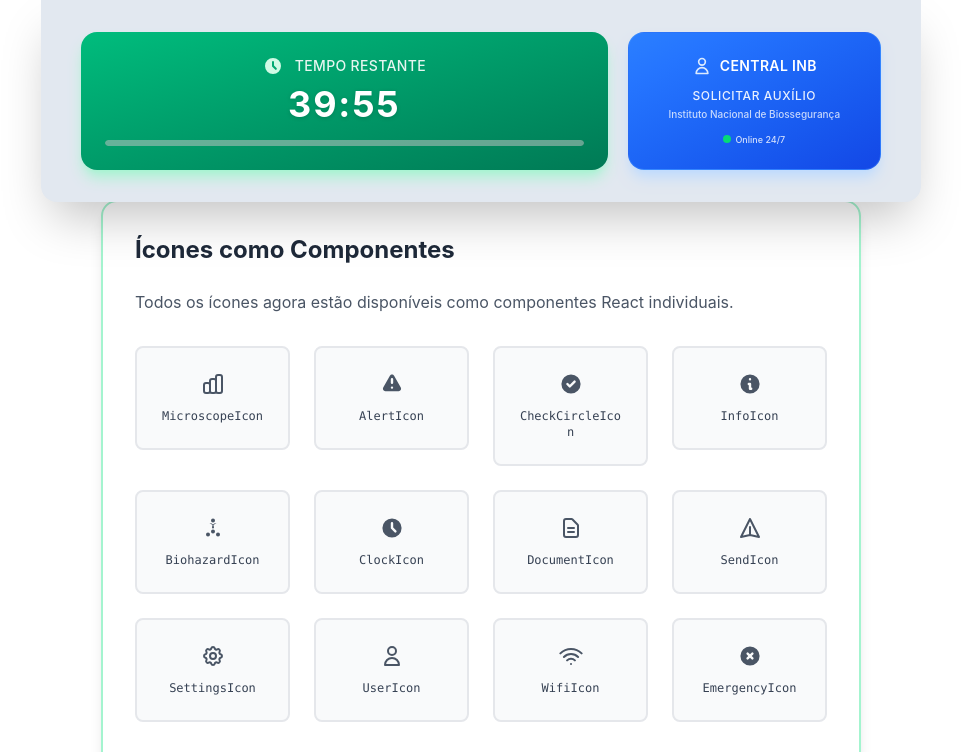
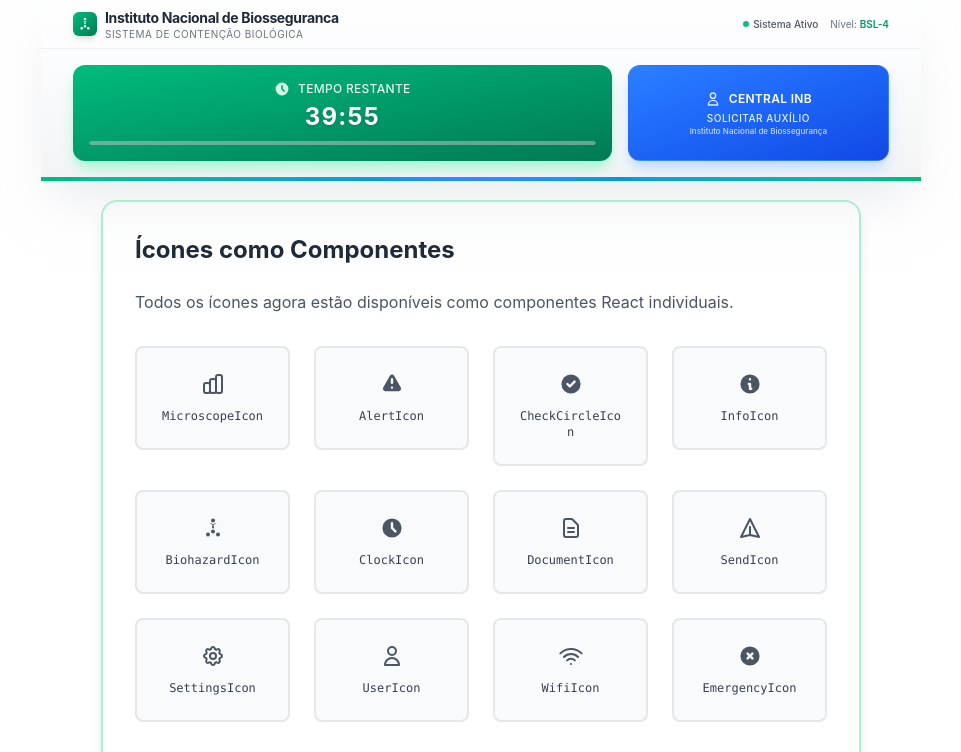
Before and after one commit to marcellolee03/lab-enigma-v2, a React (Vite) app: page /app in a window 1280 px wide. Shown: the top 752 px of the page, without its empty margins (159-1120 px from the left). Built offline with nearby package versions, Linux system fonts and the light colour scheme.

Commit message:
feat(topbar): further styling

```diff
--- a/src/components/topbar/AskHelpButton.tsx
+++ b/src/components/topbar/AskHelpButton.tsx
@@ -19,13 +19,13 @@ export default function AskHelpButton() {
 
   if (showConfirmation) {
     return (
-      <div className="bg-white rounded-2xl border-2 border-amber-300 p-4 shadow-lg">
-        <div className="text-center mb-4">
-          <div className="flex justify-center mb-2">
-            <AlertIcon className="w-6 h-6 text-amber-600" />
+      <div className="bg-white rounded-xl border-2 border-amber-300 p-3 shadow-lg">
+        <div className="text-center mb-3">
+          <div className="flex justify-center mb-1">
+            <AlertIcon className="w-5 h-5 text-amber-600" />
           </div>
-          <h3 className="font-semibold text-gray-800 text-sm">Confirmar Solicitação</h3>
-          <p className="text-xs text-gray-600 mt-1">
+          <h3 className="font-semibold text-gray-800 text-xs">Confirmar Solicitação</h3>
+          <p className="text-[10px] text-gray-600 mt-1">
             3 minutos serão deduzidos do cronômetro
           </p>
         </div>
@@ -34,11 +34,11 @@ export default function AskHelpButton() {
           <button
             onClick={handleHelpRequest}
             disabled={isRequesting}
-            className="flex-1 bg-gradient-to-r from-blue-500 to-blue-700 text-white text-xs font-medium py-2 px-3 rounded-lg hover:from-blue-600 hover:to-blue-800 transition-all duration-200 disabled:opacity-50 disabled:cursor-not-allowed"
+            className="flex-1 bg-gradient-to-r from-blue-500 to-blue-700 text-white text-[10px] font-medium py-1.5 px-2 rounded-md hover:from-blue-600 hover:to-blue-800 transition-all duration-200 disabled:opacity-50 disabled:cursor-not-allowed"
           >
             {isRequesting ? (
               <span className="flex items-center justify-center gap-1">
-                <div className="w-3 h-3 border-2 border-white border-t-transparent rounded-full animate-spin"></div>
+                <div className="w-2.5 h-2.5 border-2 border-white border-t-transparent rounded-full animate-spin"></div>
                 Conectando...
               </span>
             ) : (
@@ -48,7 +48,7 @@ export default function AskHelpButton() {
           <button
             onClick={() => setShowConfirmation(false)}
             disabled={isRequesting}
-            className="flex-1 bg-gray-300 text-gray-700 text-xs font-medium py-2 px-3 rounded-lg hover:bg-gray-400 transition-all duration-200 disabled:opacity-50"
+            className="flex-1 bg-gray-300 text-gray-700 text-[10px] font-medium py-1.5 px-2 rounded-md hover:bg-gray-400 transition-all duration-200 disabled:opacity-50"
           >
             Cancelar
           </button>
@@ -60,30 +60,25 @@ export default function AskHelpButton() {
   return (
     <button
       onClick={() => setShowConfirmation(true)}
-      className="group bg-gradient-to-br from-blue-500 to-blue-700 hover:from-blue-600 hover:to-blue-800 text-white rounded-2xl px-6 py-4 font-medium shadow-lg shadow-blue-200 hover:shadow-blue-300 transition-all duration-300 hover:scale-[1.02] active:scale-[0.98] border border-blue-400/30"
+      className="group bg-gradient-to-br from-blue-500 to-blue-700 hover:from-blue-600 hover:to-blue-800 text-white rounded-xl px-4 py-3 font-medium shadow-lg shadow-blue-200 hover:shadow-blue-300 transition-all duration-300 hover:scale-[1.02] active:scale-[0.98] border border-blue-400/30"
     >
-      <div className="flex flex-col items-center gap-2">
-        <div className="flex items-center gap-2 mb-1">
-          <UserIcon className="w-5 h-5 text-blue-100 group-hover:text-white transition-colors" />
-          <span className="text-sm font-semibold tracking-wide">
+      <div className="flex flex-col items-center gap-1">
+        <div className="flex items-center gap-2">
+          <UserIcon className="w-4 h-4 text-blue-100 group-hover:text-white transition-colors" />
+          <span className="text-xs font-semibold tracking-wide">
             CENTRAL INB
           </span>
         </div>
 
         <div className="text-center">
-          <div className="text-xs uppercase tracking-wider opacity-90 mb-1">
+          <div className="text-[10px] uppercase tracking-wider opacity-90">
             Solicitar Auxílio
           </div>
-          <div className="text-[10px] opacity-75 leading-tight">
+          <div className="text-[8px] opacity-75 leading-tight">
             Instituto Nacional de Biossegurança
           </div>
         </div>
 
-        {/* Indicador de disponibilidade */}
-        <div className="flex items-center gap-1 mt-1">
-          <div className="w-2 h-2 bg-green-400 rounded-full animate-pulse"></div>
-          <span className="text-[9px] opacity-80">Online 24/7</span>
-        </div>
       </div>
     </button>
   );
--- a/src/components/topbar/Timer.tsx
+++ b/src/components/topbar/Timer.tsx
@@ -48,21 +48,21 @@ export default function Timer() {
   const styles = stateStyles[timerState];
 
   return (
-    <div className={`rounded-2xl col-span-2 p-6 font-medium transition-all duration-500 ${styles.container} ${styles.pulse}`}>
-      <div className="flex items-center justify-center gap-3 mb-2">
-        <ClockIcon className={`w-5 h-5 ${styles.icon}`} />
-        <span className="text-sm font-medium tracking-wide uppercase opacity-90">
+    <div className={`rounded-xl col-span-2 p-4 font-medium transition-all duration-500 ${styles.container} ${styles.pulse}`}>
+      <div className="flex items-center justify-center gap-2 mb-1">
+        <ClockIcon className={`w-4 h-4 ${styles.icon}`} />
+        <span className="text-xs font-medium tracking-wide uppercase opacity-90">
           Tempo Restante
         </span>
       </div>
       <div className="text-center">
-        <p className={`text-4xl font-bold tracking-wider ${styles.time} drop-shadow-sm`}>
+        <p className={`text-2xl font-bold tracking-wider ${styles.time} drop-shadow-sm`}>
           {formattedTime}
         </p>
       </div>
 
       {/* Progress indicator */}
-      <div className="mt-4 bg-black/20 rounded-full h-1.5 overflow-hidden">
+      <div className="mt-2 bg-black/20 rounded-full h-1 overflow-hidden">
         <div
           className="h-full bg-white/40 rounded-full transition-all duration-1000 ease-out"
           style={{
--- a/src/components/topbar/Topbar.tsx
+++ b/src/components/topbar/Topbar.tsx
@@ -1,11 +1,52 @@
 import AskHelpButton from "./AskHelpButton";
 import Timer from "./Timer";
+import { BiohazardIcon } from "../icons";
 
 export default function Topbar() {
   return (
-    <div className="fixed top-0 inset-x-0 z-50 mx-50 grid grid-cols-3 rounded-b-2xl shadow-2xl bg-slate-200 px-10 py-8 gap-5">
-      <Timer />
-      <AskHelpButton />
+    <div className="fixed top-0 inset-x-0 z-50 mx-50">
+      {/* Main topbar container */}
+      <div className="bg-gradient-to-b from-white via-gray-50 to-gray-100 border-b-2 border-emerald-200/30 shadow-2xl shadow-gray-300/50 backdrop-blur-sm">
+        {/* Header bar with branding */}
+        <div className="px-8 py-2 border-b border-gray-200/50">
+          <div className="flex items-center justify-between">
+            <div className="flex items-center gap-2">
+              <div className="w-6 h-6 bg-gradient-to-br from-emerald-500 to-emerald-700 rounded-md flex items-center justify-center shadow-md">
+                <BiohazardIcon className="w-4 h-4 text-white" />
+              </div>
+              <div className="text-left">
+                <h1 className="text-sm font-bold text-gray-800 tracking-tight">
+                  Instituto Nacional de Biosseguranca
+                </h1>
+                <p className="text-[10px] text-gray-500 uppercase tracking-wider leading-3">
+                  Sistema de Contenção Biológica
+                </p>
+              </div>
+            </div>
+
+            <div className="flex items-center gap-3">
+              <div className="flex items-center gap-1">
+                <div className="w-1.5 h-1.5 bg-emerald-500 rounded-full animate-pulse"></div>
+                <span className="text-[10px] text-gray-600 font-medium">Sistema Ativo</span>
+              </div>
+              <div className="text-[10px] text-gray-500">
+                Nível: <span className="font-semibold text-emerald-600">BSL-4</span>
+              </div>
+            </div>
+          </div>
+        </div>
+
+        {/* Main controls area */}
+        <div className="px-8 py-4">
+          <div className="grid grid-cols-3 gap-4 max-w-4xl mx-auto">
+            <Timer />
+            <AskHelpButton />
+          </div>
+        </div>
+
+        {/* Bottom accent line */}
+        <div className="h-1 bg-gradient-to-r from-emerald-500 via-blue-500 to-emerald-500"></div>
+      </div>
     </div>
   )
 }
```
